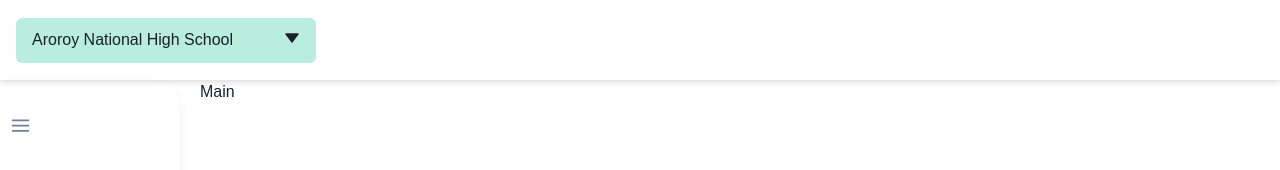
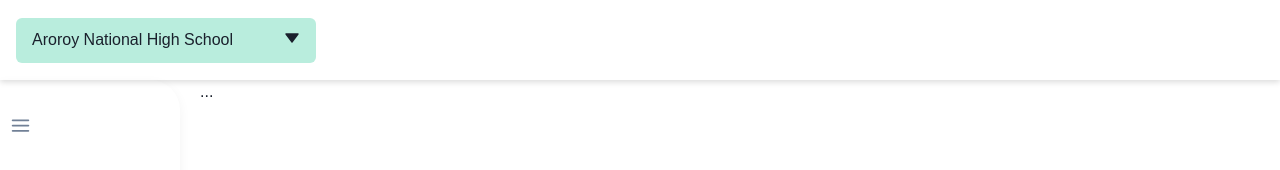
Before and after one commit to khake19/school-pulse, a Next.js app: page / in a window 1280 px wide. Shown: the top 170 px of the page. Built offline with nearby package versions, Linux system fonts and the light colour scheme.

Commit message:
Transition to using app architecture

```diff
--- /dev/null
+++ b/src/app/layout.tsx
@@ -0,0 +1,28 @@
+'use client'
+import { extendTheme, ChakraProvider } from '@chakra-ui/react'
+import Layout from '~/components/Layout'
+
+const theme = extendTheme({
+  fonts: {
+    heading: `'Open Sans', sans-serif`,
+    body: `'Raleway', sans-serif`
+  }
+})
+
+export default function RootLayout({
+  // Layouts must accept a children prop.
+  // This will be populated with nested layouts or pages
+  children
+}: {
+  children: React.ReactNode
+}) {
+  return (
+    <html>
+      <body>
+        <ChakraProvider theme={theme}>
+          <Layout>{children}</Layout>
+        </ChakraProvider>
+      </body>
+    </html>
+  )
+}
--- /dev/null
+++ b/src/app/page.tsx
@@ -0,0 +1,7 @@
+export const metadata = {
+  title: 'My Page Title'
+}
+
+export default function Page() {
+  return '...'
+}
--- a/src/components/Layout/Layout.tsx
+++ b/src/components/Layout/Layout.tsx
@@ -3,7 +3,7 @@
 import Sidebar from '~/components/Sidebar'
 
 type Props = {
-  children: JSX.Element
+  children: React.ReactNode
 }
 
 const Layout = ({ children }: Props) => {
--- a/src/pages/_app.tsx
+++ /dev/null
@@ -1,20 +0,0 @@
-import type { AppProps } from 'next/app'
-import { extendTheme, ChakraProvider } from '@chakra-ui/react'
-import Layout from '~/components/Layout'
-
-const theme = extendTheme({
-  fonts: {
-    heading: `'Open Sans', sans-serif`,
-    body: `'Raleway', sans-serif`
-  }
-})
-
-export default function App({ Component, pageProps }: AppProps) {
-  return (
-    <ChakraProvider theme={theme}>
-      <Layout>
-        <Component {...pageProps} />
-      </Layout>
-    </ChakraProvider>
-  )
-}
--- a/src/pages/_document.tsx
+++ /dev/null
@@ -1,13 +0,0 @@
-import { Html, Head, Main, NextScript } from 'next/document'
-
-export default function Document() {
-  return (
-    <Html lang="en">
-      <Head />
-      <body>
-        <Main />
-        <NextScript />
-      </body>
-    </Html>
-  )
-}
--- a/src/pages/api/hello.ts
+++ /dev/null
@@ -1,10 +0,0 @@
-// Next.js API route support: https://nextjs.org/docs/api-routes/introduction
-import type { NextApiRequest, NextApiResponse } from 'next'
-
-type Data = {
-  name: string
-}
-
-export default function handler(req: NextApiRequest, res: NextApiResponse<Data>) {
-  res.status(200).json({ name: 'John Doe' })
-}
--- a/src/pages/index.tsx
+++ /dev/null
@@ -1,3 +0,0 @@
-export default function Home() {
-  return <div>Main</div>
-}
--- a/src/pages/teachers/index.tsx
+++ /dev/null
@@ -1,3 +0,0 @@
-export default function Teachers() {
-  return <div>This is a Teacher component</div>
-}
```
